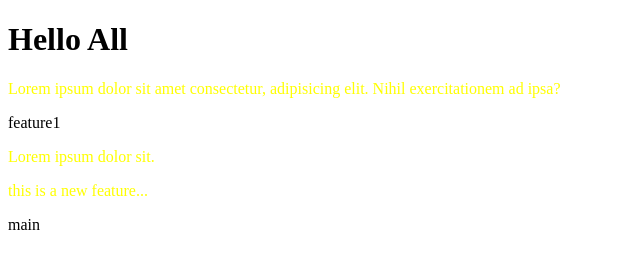
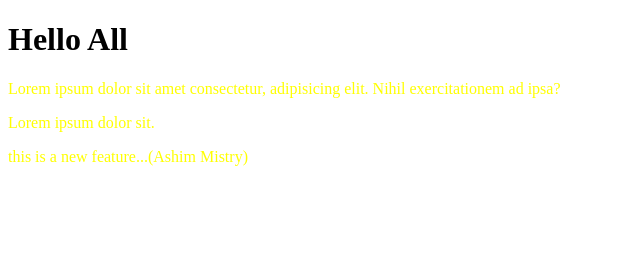
Before and after one commit to Ashim4321/localrepo, a plain HTML site: page index.html in a window 1280 px wide. Shown: the whole page, without its empty margins (0-640 px from the left). Drawn offline with Linux system fonts and the light colour scheme.

Commit message:
Add my name..

```diff
--- a/index.html
+++ b/index.html
@@ -9,9 +9,8 @@
 <body>
     <h1>Hello All</h1>
     <p>Lorem ipsum dolor sit amet consectetur, adipisicing elit. Nihil exercitationem ad ipsa?</p>
- feature1
     <p>Lorem ipsum dolor sit.</p>
-    <p>this is a new feature...</p>
- main
+    <p>this is a new feature...(Ashim Mistry)</p>
+
 </body>
 </html>
```
